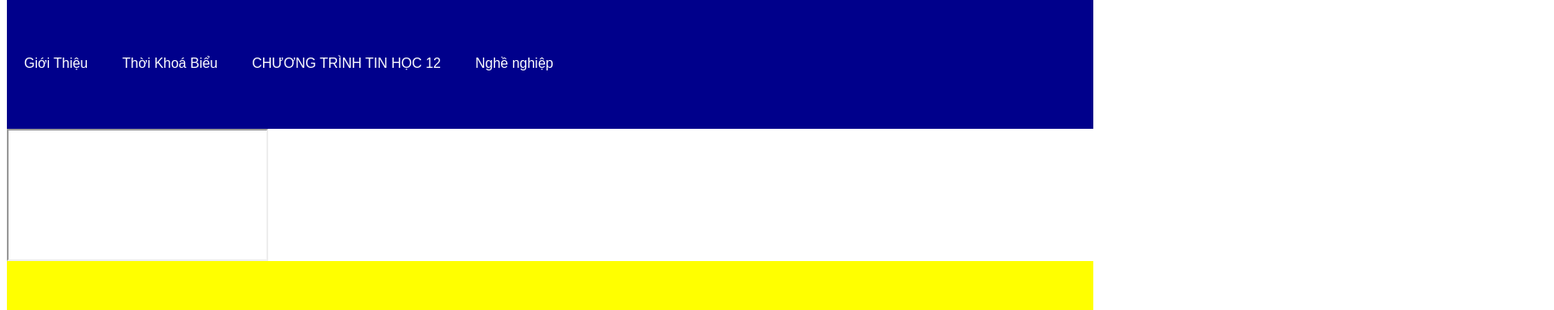
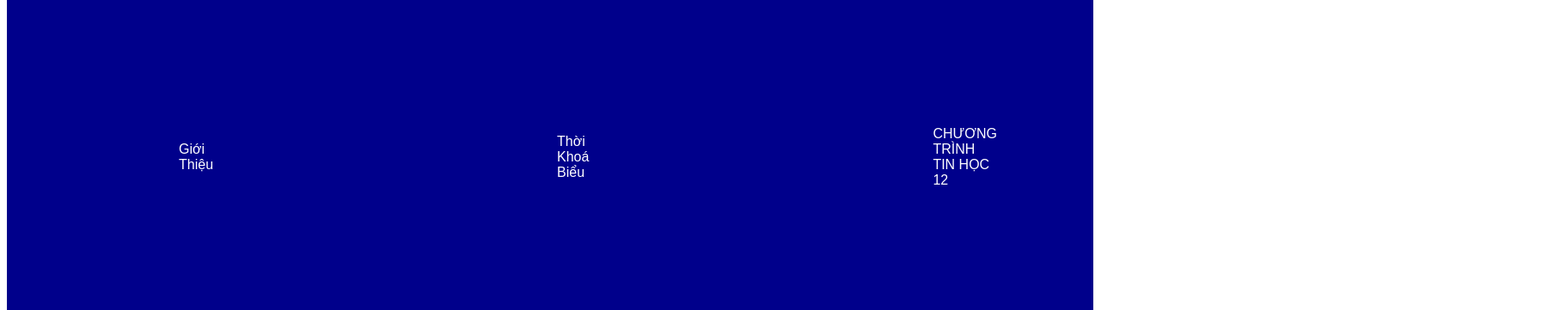
Before and after one commit to phuongthao296/phuongthao, a plain HTML site: page index.html in a window 1280 px wide. Shown: the part 311-672 px from the top of the page at 86% size, 1808 px wide, since content can reach past the window. Drawn offline with Linux system fonts and the light colour scheme.

Commit message:
Adjust height and flex properties in style.css

```diff
--- a/contents/style.css
+++ b/contents/style.css
@@ -4,11 +4,11 @@
 .container{
   display: flex;
   flex-direction: column;
-  height: 100vh;
+  height: 50vh;
 }
 
 .header{
-  flex: 15%;
+  flex: 10%;
   background-color: gray;
 }
 
@@ -21,7 +21,7 @@
 
 .menu a{
   color: white;
-  padding: 15px 20px;
+  padding: 150px 200px;
   text-decoration: none;
 }
 
```
